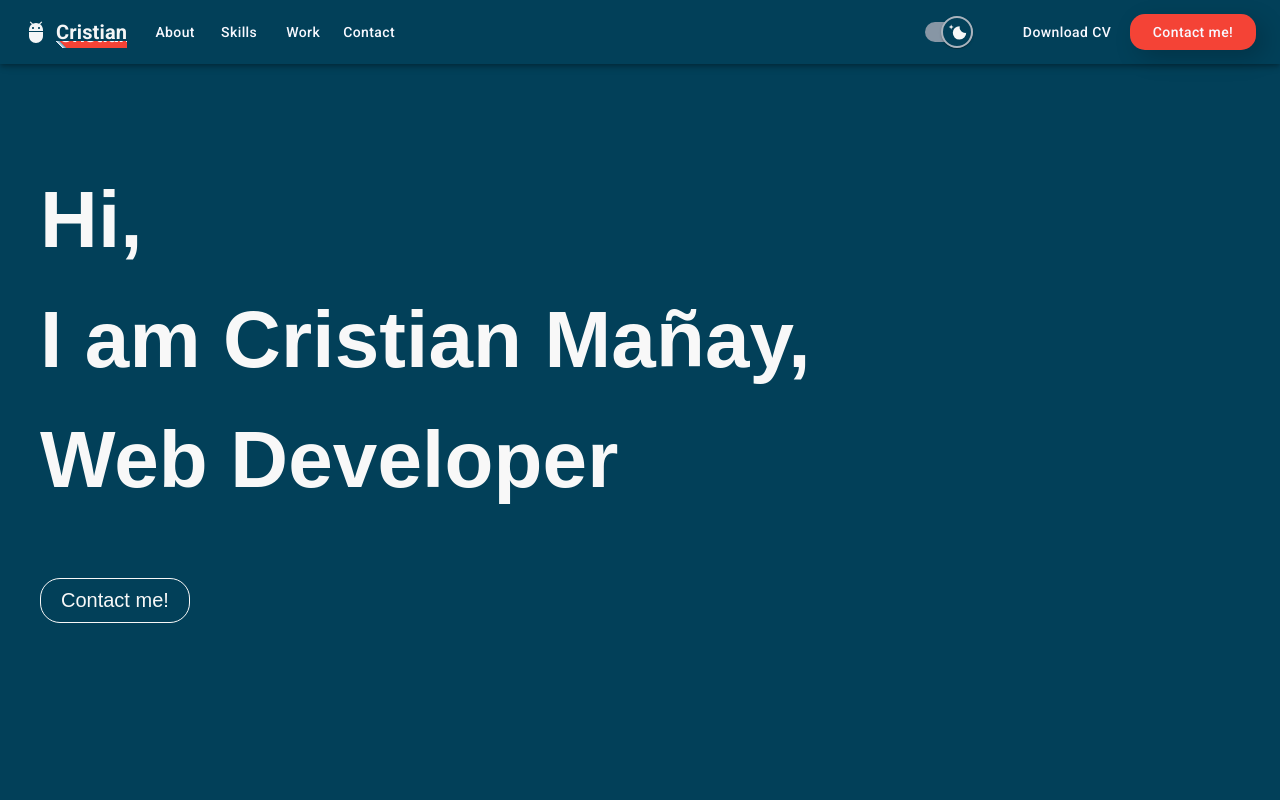
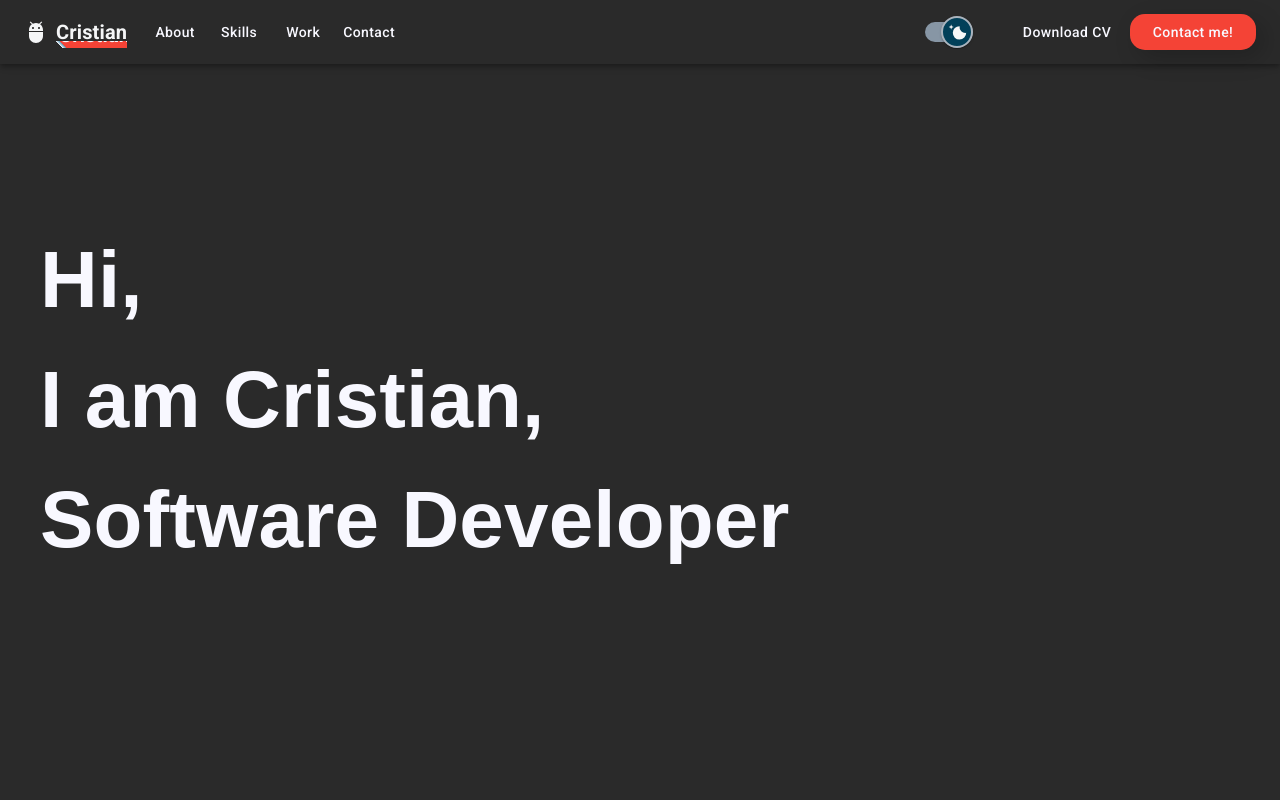
Before and after one commit to MCris29/portfolio, a Next.js app: page / in a window 1280 px wide. Shown: the top 800 px of the page. Built offline with nearby package versions, Linux system fonts and the light colour scheme.

Commit message:
Modify color in page cover

```diff
--- a/src/components/About.tsx
+++ b/src/components/About.tsx
@@ -1,9 +1,18 @@
+import react, { useState, useEffect } from "react";
 import styles from "@/styles/Home.module.scss";
 import { useTheme } from "@mui/material";
 import { Button } from "@mui/material";
+import { getStoredTheme } from "@/utils/theme";
 
 const About = () => {
   const customTheme = useTheme();
+
+  const [mode, setMode] = useState("");
+
+  useEffect(() => {
+    const storedTheme = getStoredTheme();
+    setMode("" + storedTheme);
+  });
 
   return (
     <div className={styles.about} id="about-me">
@@ -13,7 +22,7 @@ const About = () => {
       <div
         className={styles.section_2}
         style={{
-          backgroundColor: customTheme.palette.background.paper,
+          backgroundColor: mode == "dark" ? "#024059" : "#448AA6",
           color: customTheme.palette.text.primary,
         }}
       >
--- a/src/components/Cover.tsx
+++ b/src/components/Cover.tsx
@@ -1,13 +1,19 @@
+import { FC } from "react";
 import styles from "@/styles/Navigation.module.scss";
+import { useTheme, PaletteMode } from "@mui/material";
 
-const Cover = () => {
+interface Props {
+  mode?: PaletteMode;
+  onChange?: () => void;
+}
+
+const Cover: FC<Props> = ({ mode }) => {
   return (
     <div className={styles.cover}>
-      <div>
+      <div style={{ color: mode == "dark" ? "#F8F8FF" : "#2A2A2A" }}>
         <p>Hi,</p>
-        <p>I am Cristian Mañay,</p>
-        <p>Web Developer</p>
-        <button>Contact me!</button>
+        <p>I am Cristian,</p>
+        <p>Software Developer</p>
       </div>
     </div>
   );
--- a/src/components/Navigation.tsx
+++ b/src/components/Navigation.tsx
@@ -1,24 +1,28 @@
 import react, { FC, useState } from "react";
 import Link from "next/link";
+import styles from "@/styles/Navigation.module.scss";
+import SwitchMode from "@/components/switchMode";
+import Cover from "@/components/Cover";
+import {
+  useTheme,
+  AppBar,
+  Toolbar,
+  Typography,
+  Button,
+  Box,
+  Divider,
+  PaletteMode,
+  Drawer,
+  List,
+  ListItem,
+  ListItemButton,
+  ListItemIcon,
+  ListItemText,
+} from "@mui/material";
 
-import { Divider, PaletteMode, useTheme } from "@mui/material";
-import { AppBar, Toolbar, Typography, Button, Box } from "@mui/material";
-import SwitchMode from "@/components/switchMode";
 import AdbIcon from "@mui/icons-material/Adb";
-
-import styles from "@/styles/Navigation.module.scss";
-import Cover from "@/components/Cover";
-
 import MenuIcon from "@mui/icons-material/Menu";
 import IconButton from "@mui/material/IconButton";
-
-import Drawer from "@mui/material/Drawer";
-import List from "@mui/material/List";
-import ListItem from "@mui/material/ListItem";
-import ListItemButton from "@mui/material/ListItemButton";
-import ListItemIcon from "@mui/material/ListItemIcon";
-import ListItemText from "@mui/material/ListItemText";
-
 import InfoOutlinedIcon from "@mui/icons-material/InfoOutlined";
 import WorkOutlinedIcon from "@mui/icons-material/WorkOutlined";
 import ContactPageOutlinedIcon from "@mui/icons-material/ContactPageOutlined";
@@ -65,7 +69,12 @@ const Navigation: FC<Props> = ({ mode, onChange }) => {
 
   const list = (anchor: Anchor) => (
     <Box
-      sx={{ width: anchor === "top" || anchor === "bottom" ? "auto" : 250 }}
+      sx={{
+        width: anchor === "top" || anchor === "bottom" ? "auto" : 250,
+        // backgroundColor: mode == "dark" ? "#2A2A2A" : "#F8F8FF",
+        // borderTopLeftRadius: 15,
+        // borderTopRightRadius: 15,
+      }}
       role="presentation"
       onClick={toggleDrawer(anchor, false)}
       onKeyDown={toggleDrawer(anchor, false)}
@@ -75,7 +84,13 @@ const Navigation: FC<Props> = ({ mode, onChange }) => {
           <ListItem key={key} disablePadding>
             <Link href={item.link}>
               <ListItemButton>
-                <ListItemIcon>{item.icon}</ListItemIcon>
+                <ListItemIcon
+                  style={{
+                    color: mode == "dark" ? "#F8F8FF" : "#2A2A2A",
+                  }}
+                >
+                  {item.icon}
+                </ListItemIcon>
                 <ListItemText primary={item.text} />
               </ListItemButton>
             </Link>
@@ -86,7 +101,11 @@ const Navigation: FC<Props> = ({ mode, onChange }) => {
 
         <ListItem disablePadding>
           <ListItemButton>
-            <ListItemIcon>
+            <ListItemIcon
+              style={{
+                color: mode == "dark" ? "#F8F8FF" : "#2A2A2A",
+              }}
+            >
               <DownloadForOfflineOutlinedIcon />
             </ListItemIcon>
             <ListItemText
@@ -108,13 +127,7 @@ const Navigation: FC<Props> = ({ mode, onChange }) => {
   );
 
   return (
-    <div
-      className={styles.container}
-      style={{
-        backgroundColor: customTheme.palette.background.paper,
-        color: customTheme.palette.text.primary,
-      }}
-    >
+    <div className={styles.container}>
       <AppBar
         className={styles.navigation}
         position="fixed"
@@ -226,14 +239,11 @@ const Navigation: FC<Props> = ({ mode, onChange }) => {
             </Button>
             <Link href={"mailto:crismax0629@gmail.com"}>
               <Button className={styles.button_2}>Contact me!</Button>
-              {/* <Button className={glitch_style.glitch_effect}>
-                Contact me!
-              </Button> */}
             </Link>
           </Box>
         </Toolbar>
       </AppBar>
-      <Cover />
+      <Cover mode={mode} onChange={onChange} />
     </div>
   );
 };
--- a/src/styles/Home.module.scss
+++ b/src/styles/Home.module.scss
@@ -44,7 +44,7 @@ $shadow: 8px 8px 24px rgba(0, 0, 0, 0.2);
     box-shadow: $shadow;
 
     &:hover {
-      background-color: #8c0303;
+      background-color: #448aa6;
     }
   }
 }
@@ -237,7 +237,6 @@ $shadow: 8px 8px 24px rgba(0, 0, 0, 0.2);
 @media only screen and (min-width: 1200px) {
 }
 
-
 @keyframes glitch {
   0% {
     clip-path: var(--slice-1);
--- a/src/styles/Navigation.module.scss
+++ b/src/styles/Navigation.module.scss
@@ -133,6 +133,8 @@ $shadow: 8px 8px 24px rgba(0, 0, 0, 0.2);
   }
 }
 
+
+//cover
 .container {
   width: 100%;
   height: 100vh;
@@ -144,7 +146,6 @@ $shadow: 8px 8px 24px rgba(0, 0, 0, 0.2);
   font-family: "Raleway", sans-serif;
   font-weight: 800;
   font-size: 80px;
-  color: #f8f8f8;
   padding: 40px;
 
   p {
--- a/src/utils/theme.ts
+++ b/src/utils/theme.ts
@@ -47,7 +47,7 @@ const lightThemeOptions: ThemeOptions = {
   palette: {
     background: {
       default: "#F8F8FF",
-      paper: "#448AA6",
+      paper: "#F8F8FF",
     },
     text: {
       primary: "#1C1E21",
@@ -67,7 +67,7 @@ const darkThemeOptions: ThemeOptions = {
   palette: {
     background: {
       default: "#2A2A2A",
-      paper: "#024059",
+      paper: "#2A2A2A",
     },
     text: {
       primary: "#F5F6F7",
```
